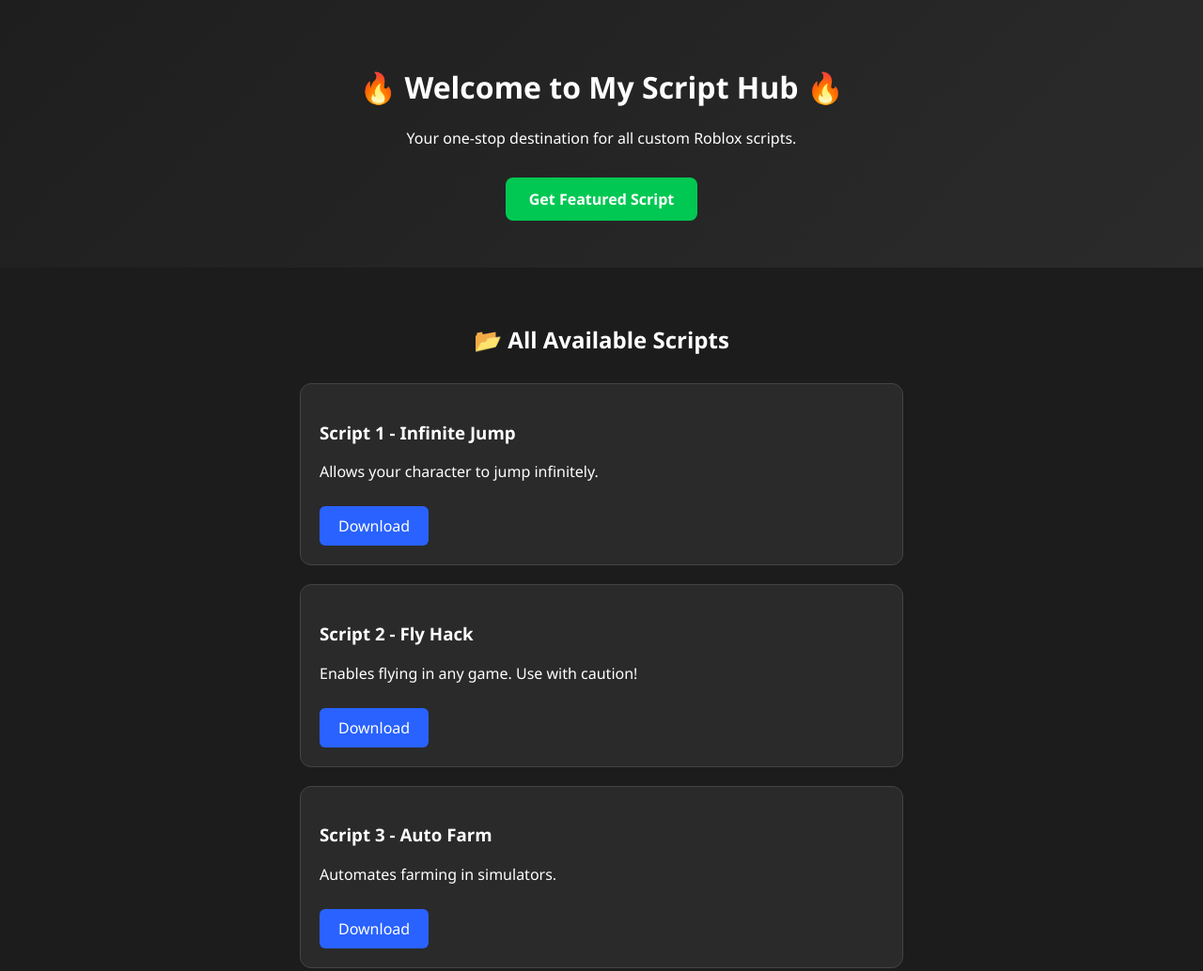
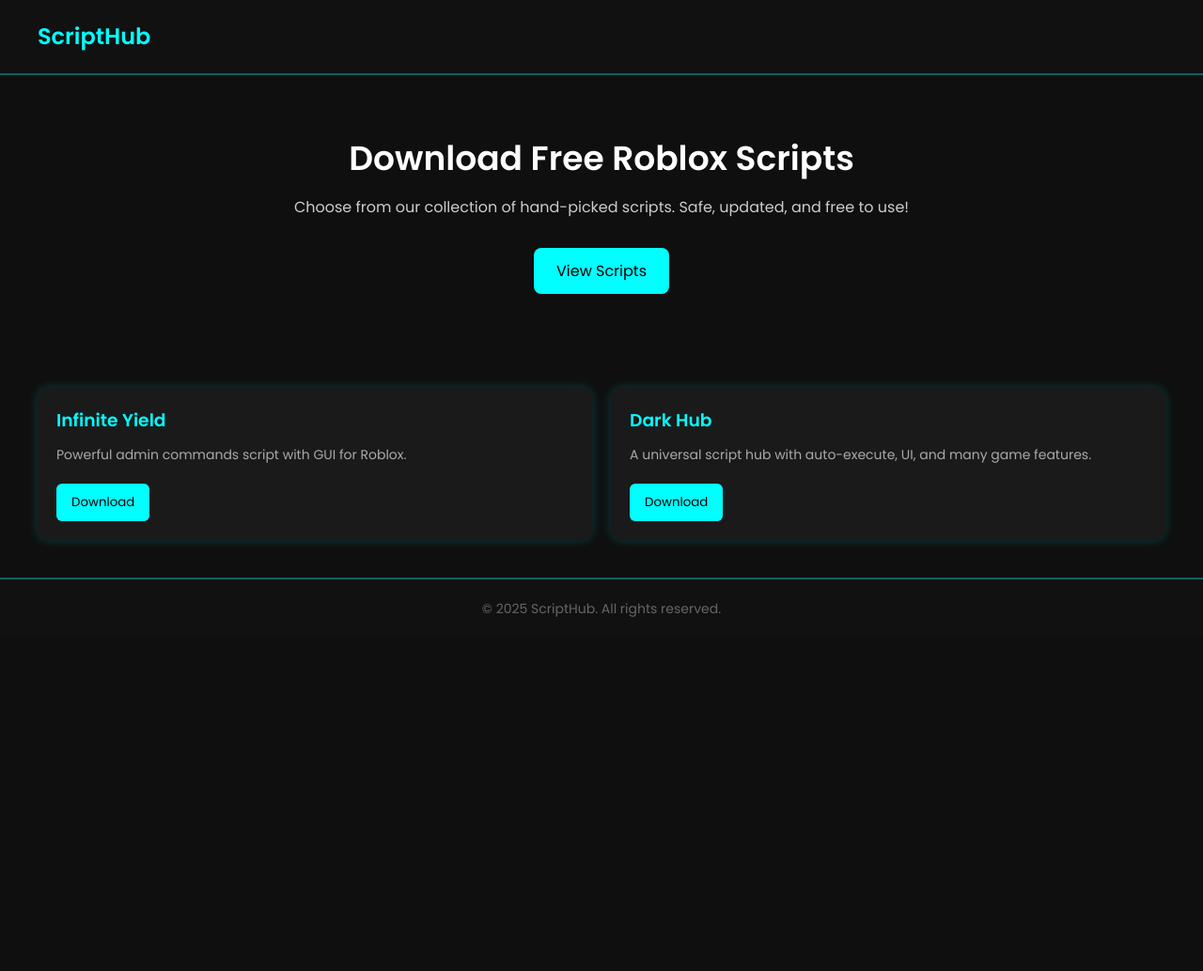
Before and after one commit to WeAreDevs-ops/Script-, a plain HTML site: page index.html in a window 1280 px wide. Shown: the top 1034 px of the page at 94% size. After the commit the page ends 800 px from the top, so only its background shows below. Drawn offline with Linux system fonts and the light colour scheme.

Commit message:
Update index.html

```diff
--- a/index.html
+++ b/index.html
@@ -1,45 +1,143 @@
-<!DOCTYPE html>
-<html lang="en">
+<!DOCTYPE html><html lang="en">
 <head>
   <meta charset="UTF-8" />
-  <meta name="viewport" content="width=device-width, initial-scale=1.0"/>
-  <title>My Script Hub</title>
-  <link rel="stylesheet" href="style.css" />
+  <meta name="viewport" content="width=device-width, initial-scale=1.0" />
+  <title>ScriptHub | Free Roblox Scripts</title>
+  <link href="https://fonts.googleapis.com/css2?family=Poppins:wght@400;600&display=swap" rel="stylesheet">
+  <style>
+    * {
+      margin: 0;
+      padding: 0;
+      box-sizing: border-box;
+      font-family: 'Poppins', sans-serif;
+    }body {
+  background: #0f0f0f;
+  color: #fff;
+  line-height: 1.6;
+}
+
+header {
+  background: #111;
+  padding: 20px 40px;
+  display: flex;
+  justify-content: space-between;
+  align-items: center;
+  border-bottom: 2px solid #00ffff55;
+}
+
+header h1 {
+  font-size: 24px;
+  color: #00ffff;
+}
+
+.hero {
+  padding: 60px 40px;
+  text-align: center;
+}
+
+.hero h2 {
+  font-size: 36px;
+  margin-bottom: 10px;
+}
+
+.hero p {
+  color: #ccc;
+  margin-bottom: 30px;
+}
+
+.hero button {
+  background: #00ffff;
+  color: #000;
+  border: none;
+  padding: 12px 24px;
+  font-size: 16px;
+  border-radius: 8px;
+  cursor: pointer;
+  transition: background 0.3s;
+}
+
+.hero button:hover {
+  background: #00cccc;
+}
+
+.scripts {
+  display: grid;
+  grid-template-columns: repeat(auto-fit, minmax(280px, 1fr));
+  gap: 20px;
+  padding: 40px;
+}
+
+.card {
+  background: #1a1a1a;
+  padding: 20px;
+  border-radius: 12px;
+  box-shadow: 0 0 12px #00ffff33;
+  transition: transform 0.3s;
+}
+
+.card:hover {
+  transform: scale(1.03);
+}
+
+.card h3 {
+  color: #00ffff;
+  margin-bottom: 10px;
+}
+
+.card p {
+  color: #aaa;
+  font-size: 14px;
+  margin-bottom: 20px;
+}
+
+.card button {
+  background: #00ffff;
+  color: #000;
+  border: none;
+  padding: 10px 16px;
+  border-radius: 6px;
+  cursor: pointer;
+}
+
+footer {
+  text-align: center;
+  padding: 20px;
+  background: #111;
+  border-top: 2px solid #00ffff55;
+  color: #666;
+  font-size: 14px;
+}
+
+  </style>
 </head>
 <body>
-  <!-- Hero Section -->
-  <header class="hero">
-    <h1>🔥 Welcome to My Script Hub 🔥</h1>
-    <p>Your one-stop destination for all custom Roblox scripts.</p>
-    <a href="scripts/script1.lua" download class="get-script-btn">Get Featured Script</a>
-  </header>
+  <header>
+    <h1>ScriptHub</h1>
+    <nav>
+      <!-- You can add links here -->
+    </nav>
+  </header>  <section class="hero">
+    <h2>Download Free Roblox Scripts</h2>
+    <p>Choose from our collection of hand-picked scripts. Safe, updated, and free to use!</p>
+    <button onclick="scrollToScripts()">View Scripts</button>
+  </section>  <section class="scripts" id="scriptList">
+    <div class="card">
+      <h3>Infinite Yield</h3>
+      <p>Powerful admin commands script with GUI for Roblox.</p>
+      <a href="scripts/infinite_yield.txt" download><button>Download</button></a>
+    </div><div class="card">
+  <h3>Dark Hub</h3>
+  <p>A universal script hub with auto-execute, UI, and many game features.</p>
+  <a href="scripts/dark_hub.txt" download><button>Download</button></a>
+</div>
 
-  <!-- Scripts Gallery -->
-  <section class="scripts-gallery">
-    <h2>📂 All Available Scripts</h2>
+<!-- Add more script cards below -->
 
-    <div class="script-card">
-      <h3>Script 1 - Infinite Jump</h3>
-      <p>Allows your character to jump infinitely.</p>
-      <a href="scripts/script1.lua" download class="download-btn">Download</a>
-    </div>
-
-    <div class="script-card">
-      <h3>Script 2 - Fly Hack</h3>
-      <p>Enables flying in any game. Use with caution!</p>
-      <a href="scripts/script2.lua" download class="download-btn">Download</a>
-    </div>
-
-    <div class="script-card">
-      <h3>Script 3 - Auto Farm</h3>
-      <p>Automates farming in simulators.</p>
-      <a href="scripts/script3.txt" download class="download-btn">Download</a>
-    </div>
-  </section>
-
-  <!-- Footer -->
-  <footer class="footer">
-    <p>© 2025 My Script Hub. All rights reserved.</p>
-  </footer>
-</body>
+  </section>  <footer>
+    &copy; 2025 ScriptHub. All rights reserved.
+  </footer>  <script>
+    function scrollToScripts() {
+      document.getElementById("scriptList").scrollIntoView({ behavior: 'smooth' });
+    }
+  </script></body>
 </html>
```
